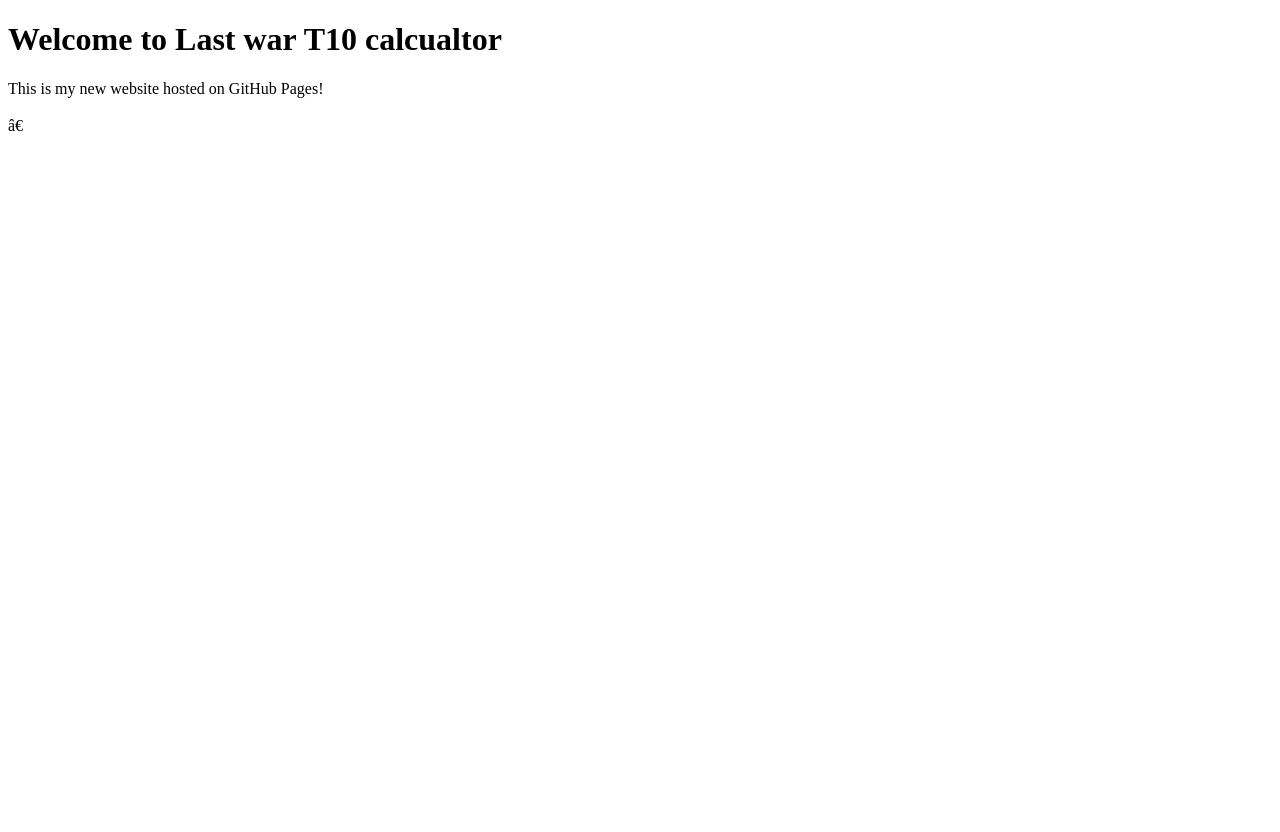
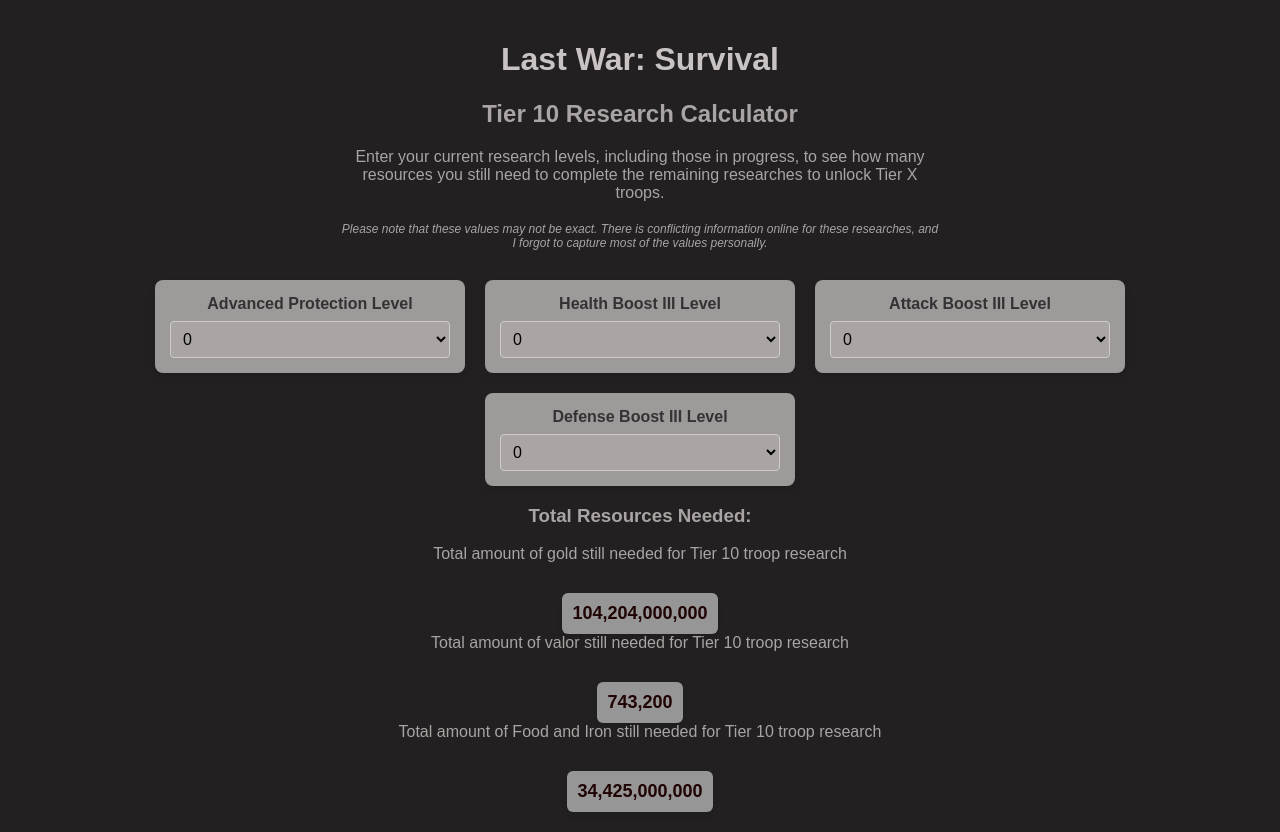
Before and after one commit to YoursTru1y/T10_cal, a plain HTML site: page index.html in a window 1280 px wide. Before the commit the page ends 800 px from the top, so only its background shows below. Drawn offline with Linux system fonts and the light colour scheme.

Commit message:
updated index.html

```diff
--- a/index.html
+++ b/index.html
@@ -1,24 +1,209 @@
 <!DOCTYPE html>
-
-<html lang="”en”">
+<html>
 
 <head>
-    <meta charset="”UTF-8″" />
+    <title>Tier 10 Progress Calculator</title>
+    <link rel="stylesheet" href="styles.css">
+    <script async src="https://pagead2.googlesyndication.com/pagead/js/adsbygoogle.js?client=ca-pub-1433872892372335"
+        crossorigin="anonymous"></script>
 
-    <meta name="”viewport”" content="”width"="device-width," initial-scale="1.0″" />
+    <style>
+        /* General Styles */
+        body {
+            font-family: Arial, sans-serif;
+            background-color: #222020;
+            margin: 0;
+            padding: 20px;
+            text-align: center;
+        }
 
-    <meta http-equiv="”X-UA-Compatible”" content="”ie"="edge”" />
+        h1 {
+            color: #c9c3c3;
+        }
 
-    <title>Last war T10 calcualtor</title>
+        h2 {
+            color: #aaa4a4;
+        }
+
+        h3 {
+            color: #aaa4a4;
+        }
+
+        p {
+            color: #aaa4a4;
+            max-width: 600px;
+            margin: 0 auto 20px;
+        }
+
+        /* Tech Tree Section */
+        .tech-tree {
+            display: flex;
+            flex-wrap: wrap;
+            justify-content: center;
+            gap: 20px;
+            margin-top: 30px;
+        }
+
+        /* Each Tech Node */
+        .tech-node {
+            background-color: rgb(158, 154, 154);
+            border-radius: 8px;
+            padding: 15px;
+            width: 280px;
+            box-shadow: 0 4px 8px rgba(0, 0, 0, 0.1);
+            transition: transform 0.2s ease-in-out;
+        }
+
+        .tech-node:hover {
+            transform: scale(1.05);
+        }
+
+        /* Labels */
+        label {
+            font-weight: bold;
+            display: block;
+            margin-bottom: 8px;
+            color: #333;
+        }
+
+        /* Dropdowns */
+        .select-div select {
+            width: 100%;
+            padding: 8px;
+            border-radius: 4px;
+            border: 1px solid #ccc;
+            font-size: 16px;
+            background-color: #aaa4a4;
+        }
+
+        /* Results Container */
+        .results-container {
+            margin-top: 10px;
+            padding: 10px;
+            background-color: #aaa4a4;
+            border-radius: 6px;
+            font-size: 14px;
+            font-weight: bold;
+            color: #aaa4a4;
+        }
+
+        /* Totals Section */
+        .total-container {
+            font-size: 18px;
+            font-weight: bold;
+            color: #200404;
+            padding: 10px;
+            margin-top: 10px;
+            background-color: rgb(150, 150, 150);
+            border-radius: 6px;
+            display: inline-block;
+            box-shadow: 0 3px 6px rgba(0, 0, 0, 0.1);
+        }
+
+        /* Disclaimer */
+        .disclaimer {
+            font-size: 12px;
+            color: #aaa4a4;
+            font-style: italic;
+        }
+    </style>
 </head>
 
 <body>
-    <main>
-        <h1>Welcome to Last war T10 calcualtor</h1>
+    <div>
+        <h1>Last War: Survival</h1>
+        <h2>Tier 10 Research Calculator</h2>
+        <p>Enter your current research levels, including those in progress, to see how many resources you still need to
+            complete the remaining researches to unlock Tier X troops.</p>
+        <p class="disclaimer">Please note that these values may not be exact. There is conflicting information online
+            for these researches, and I forgot to capture most of the values personally.</p>
+    </div>
 
-        <p>This is my new website hosted on GitHub Pages!</p>
-    </main>
+    <div class="tech-tree">
+        <div class="tech-node">
+            <label for="adv-prot-lvl">Advanced Protection Level</label>
+            <div class="select-div">
+                <select id="adv-prot-lvl"></select>
+            </div>
+        </div>
+
+        <div class="tech-node">
+            <label for="healthLvl">Health Boost III Level</label>
+            <div class="select-div">
+                <select id="healthLvl"></select>
+            </div>
+        </div>
+
+        <div class="tech-node">
+            <label for="attackLvl">Attack Boost III Level</label>
+            <div class="select-div">
+                <select id="attackLvl"></select>
+            </div>
+        </div>
+
+        <div class="tech-node">
+            <label for="defenseLvl">Defense Boost III Level</label>
+            <div class="select-div">
+                <select id="defenseLvl"></select>
+            </div>
+        </div>
+    </div>
+
+    <h3>Total Resources Needed: </h3>
+    <p>Total amount of gold still needed for Tier 10 troop research</p>
+    <div id="totalGoldRemainingDiv" class="total-container"></div>
+
+    <p>Total amount of valor still needed for Tier 10 troop research</p>
+    <div id="totalValorRemainingDiv" class="total-container"></div>
+
+    <p>Total amount of Food and Iron still needed for Tier 10 troop research</p>
+    <div id="totalFoodIronRemainingDiv" class="total-container"></div>
+
+    <script>
+        const goldCosts = [1984200000, 2793300000, 2793300000, 2793300000];
+        const valorCosts = [16960, 19040, 19040, 19040];
+        const foodIronCosts = [663700000, 920000000, 920000000, 920000000];
+
+        const tierTenGold = 563000000;
+        const tierTenFoodIron = 188000000;
+        const tierTenValor = 2400;
+
+        function populateSelectOptions() {
+            document.querySelectorAll('select').forEach(select => {
+                for (let i = 0; i <= 10; i++) {
+                    const option = document.createElement("option");
+                    option.value = i;
+                    option.textContent = i;
+                    select.appendChild(option);
+                }
+                select.addEventListener('change', updateTotals);
+            });
+        }
+
+        function updateTotals() {
+            let totalGold = tierTenGold;
+            let totalValor = tierTenValor;
+            let totalFoodIron = tierTenFoodIron;
+
+            document.querySelectorAll('select').forEach((select, index) => {
+                const level = parseInt(select.value);
+                for (let i = level; i < 10; i++) {
+                    totalGold += goldCosts[index];
+                    totalValor += valorCosts[index];
+                    totalFoodIron += foodIronCosts[index];
+                }
+            });
+
+            document.getElementById('totalGoldRemainingDiv').textContent = totalGold.toLocaleString();
+            document.getElementById('totalValorRemainingDiv').textContent = totalValor.toLocaleString();
+            document.getElementById('totalFoodIronRemainingDiv').textContent = totalFoodIron.toLocaleString();
+        }
+
+        document.addEventListener('DOMContentLoaded', () => {
+            populateSelectOptions();
+            updateTotals();
+        });
+    </script>
 </body>
 
 </html>
-”
```
